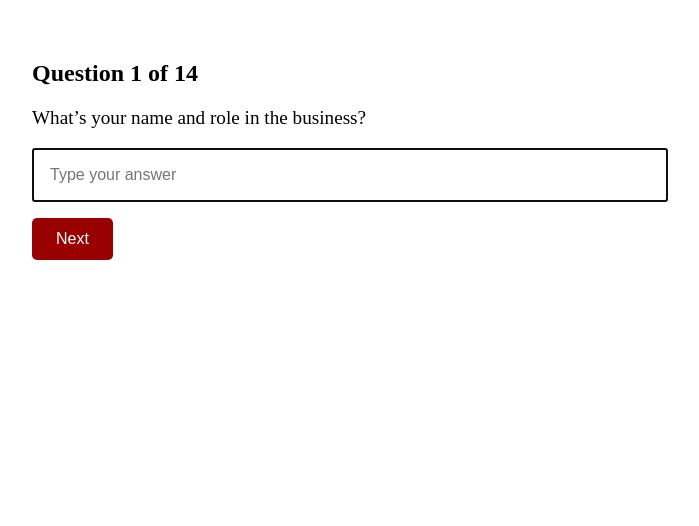
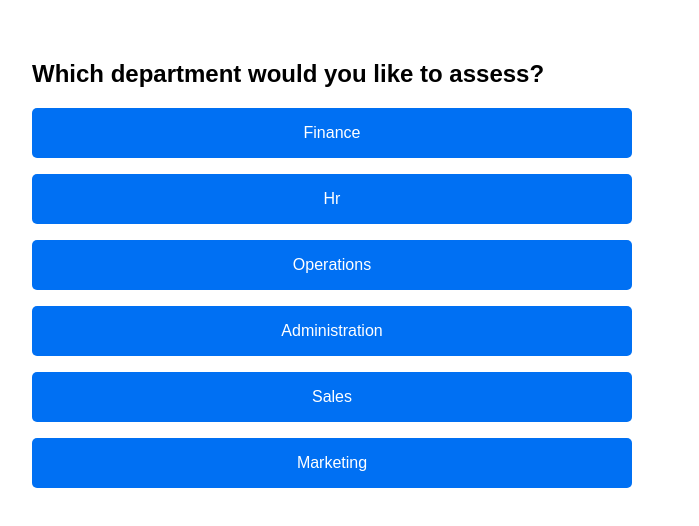
Before and after one commit to 808donm/friction-finder-webapp, a Next.js app: page /intake in a window 1280 px wide. Shown: the top 526 px of the page, without its empty margins (308-1007 px from the left). Built offline with nearby package versions, Linux system fonts and the light colour scheme.

Commit message:
Update intake.js

```diff
--- a/pages/intake.js
+++ b/pages/intake.js
@@ -1,56 +1,151 @@
-
 import { useState } from 'react';
 import { useRouter } from 'next/router';
 
-const questions = [
-  "What’s your name and role in the business?",
-  "What industry are you in?",
-  "Which department feels most inefficient right now?",
-  "Are your follow-ups with leads and customers automated?",
-  "How many tools does your team use daily?",
-  "Where do delays or miscommunications happen most often?",
-  "Do you have written SOPs for key workflows?",
-  "Is your customer onboarding smooth and predictable?",
-  "Do you have visibility into team workload and project status?",
-  "Where are you still doing manual data entry?",
-  "Do you use a CRM or task management system?",
-  "How do you track client deliverables or internal projects?",
-  "What part of your business feels like it's leaking time or money?",
-  "If you could fix one thing instantly, what would it be?"
-];
+const departmentQuestions = {
+  finance: [
+    "Are your financial reports generated automatically or manually?",
+    "Do you spend more time gathering data or analyzing it?",
+    "Is forecasting and budgeting consistent across teams?",
+    "How do you track outstanding invoices and collections?",
+    "Is your payroll or expense processing mostly automated?",
+    "Are financial systems integrated with operations or siloed?",
+    "Where do you feel time is most wasted in financial reporting?",
+    "Are approvals (expenses, budgets, purchases) efficient?",
+    "Do you reconcile data between systems manually?",
+    "What’s one financial process that needs serious streamlining?"
+  ],
+  hr: [
+    "Is your new employee onboarding mostly manual or automated?",
+    "How do you track training, certifications, or compliance?",
+    "Do employees access HR systems easily or need assistance?",
+    "Are performance evaluations digitized or paper-based?",
+    "Where do most HR delays or bottlenecks occur?",
+    "Is employee data stored in one system or across tools?",
+    "Are PTO requests, payroll, and benefits fully integrated?",
+    "Is recruiting and candidate tracking streamlined?",
+    "How long does it take to onboard a new hire?",
+    "What’s the most repetitive task your HR team handles?"
+  ],
+  operations: [
+    "Are your processes documented in SOPs or passed down verbally?",
+    "Which task or department causes the most frequent delays?",
+    "Do teams use standardized tools or a mix of platforms?",
+    "Are issues escalated and resolved in a timely manner?",
+    "Where is manual re-entry or double work happening?",
+    "Is project status easily visible at all times?",
+    "Are handoffs between teams smooth or friction-filled?",
+    "Do you rely on spreadsheets for core operations?",
+    "How often are you firefighting instead of optimizing?",
+    "Where is wasted time or motion most obvious in your workflow?"
+  ],
+  administration: [
+    "How many systems do you use for day-to-day admin work?",
+    "Are scheduling, reminders, and follow-ups automated?",
+    "Do you ever lose track of requests or tasks?",
+    "How is document management handled across departments?",
+    "Are your intake and routing processes manual?",
+    "Are recurring reports created with templates or from scratch?",
+    "How long does it take to process a typical request?",
+    "Do you repeat similar communications frequently?",
+    "Are notifications and escalations handled automatically?",
+    "Where do you feel administrative time is being wasted?"
+  ],
+  sales: [
+    "How often do leads slip through the cracks?",
+    "Is follow-up timing automated or based on memory?",
+    "Are you tracking deals in a CRM or via spreadsheets?",
+    "Can you easily view pipeline health and close probabilities?",
+    "How many hours a week are spent logging activity?",
+    "Are proposals and contracts generated manually?",
+    "Where is the sales cycle being delayed unnecessarily?",
+    "Do you have automation to re-engage cold leads?",
+    "How easy is it to identify your best lead sources?",
+    "What’s the most frustrating part of your sales workflow?"
+  ],
+  marketing: [
+    "Are you using multiple tools to track campaigns and results?",
+    "Is content creation a bottleneck in your marketing flow?",
+    "Do you have visibility into ROI across all channels?",
+    "Are email, ad, and social campaigns coordinated or fragmented?",
+    "Are client/prospect lists updated manually?",
+    "Is lead handoff to sales consistent and documented?",
+    "Where do you feel you're duplicating effort across campaigns?",
+    "Are marketing reports generated manually or scheduled?",
+    "Are you spending more time managing tools or executing strategy?",
+    "What marketing task do you wish you never had to do again?"
+  ]
+};
 
 export default function Intake() {
+  const router = useRouter();
+  const [department, setDepartment] = useState('');
   const [step, setStep] = useState(0);
   const [answers, setAnswers] = useState([]);
   const [input, setInput] = useState('');
-  const router = useRouter();
+
+  const handleDepartmentSelect = (dept) => {
+    setDepartment(dept);
+  };
 
   const handleNext = () => {
     if (!input.trim()) return;
-    const updated = [...answers, input.trim()];
-    setAnswers(updated);
+
+    const updatedAnswers = [...answers, input.trim()];
+    setAnswers(updatedAnswers);
     setInput('');
-    if (step + 1 < questions.length) {
+
+    if (step + 1 < departmentQuestions[department].length) {
       setStep(step + 1);
     } else {
       router.push({
         pathname: '/summary',
-        query: { data: JSON.stringify(updated) }
+        query: {
+          data: JSON.stringify(updatedAnswers),
+          department
+        }
       });
     }
   };
 
+  const questionList = department ? departmentQuestions[department] : [];
+
   return (
-    <div style={{ padding: '2rem', maxWidth: '600px', margin: 'auto' }}>
-      <h2>Question {step + 1} of {questions.length}</h2>
-      <p style={{ fontSize: '1.2rem' }}>{questions[step]}</p>
+    <div style={{ padding: '2rem', maxWidth: '600px', margin: 'auto', fontFamily: 'sans-serif' }}>
+      {!department ? (
+        <>
+          <h2>Which department would you like to assess?</h2>
+          <div style={{ display: 'flex', flexDirection: 'column', gap: '1rem', marginTop: '1rem' }}>
+            {Object.keys(departmentQuestions).map((dept) => (
+              <button
+                key={dept}
+                onClick={() => handleDepartmentSelect(dept)}
+                style={{
+                  padding: '1rem',
+                  fontSize: '1rem',
+                  backgroundColor: '#0070f3',
+                  color: '#fff',
+                  border: 'none',
+                  borderRadius: '5px',
+                  cursor: 'pointer',
+                  textTransform: 'capitalize'
+                }}
+              >
+                {dept}
+              </button>
+            ))}
+          </div>
+        </>
+      ) : (
+        <>
+          <h2>Question {step + 1} of {questionList.length}</h2>
+          <p style={{ fontSize: '1.2rem' }}>{questionList[step]}</p>
           <input
             type="text"
             value={input}
             onChange={(e) => setInput(e.target.value)}
             onKeyDown={(e) => e.key === 'Enter' && handleNext()}
             placeholder="Type your answer"
-        style={{ width: '100%', padding: '1rem', fontSize: '1rem' }}
+            style={{ width: '100%', padding: '1rem', fontSize: '1rem', marginTop: '1rem' }}
             autoFocus
           />
           <button
@@ -67,6 +162,8 @@ export default function Intake() {
           >
             Next
           </button>
+        </>
+      )}
     </div>
   );
 }
```
Lines whose indentation alone changed are shown as unchanged.
